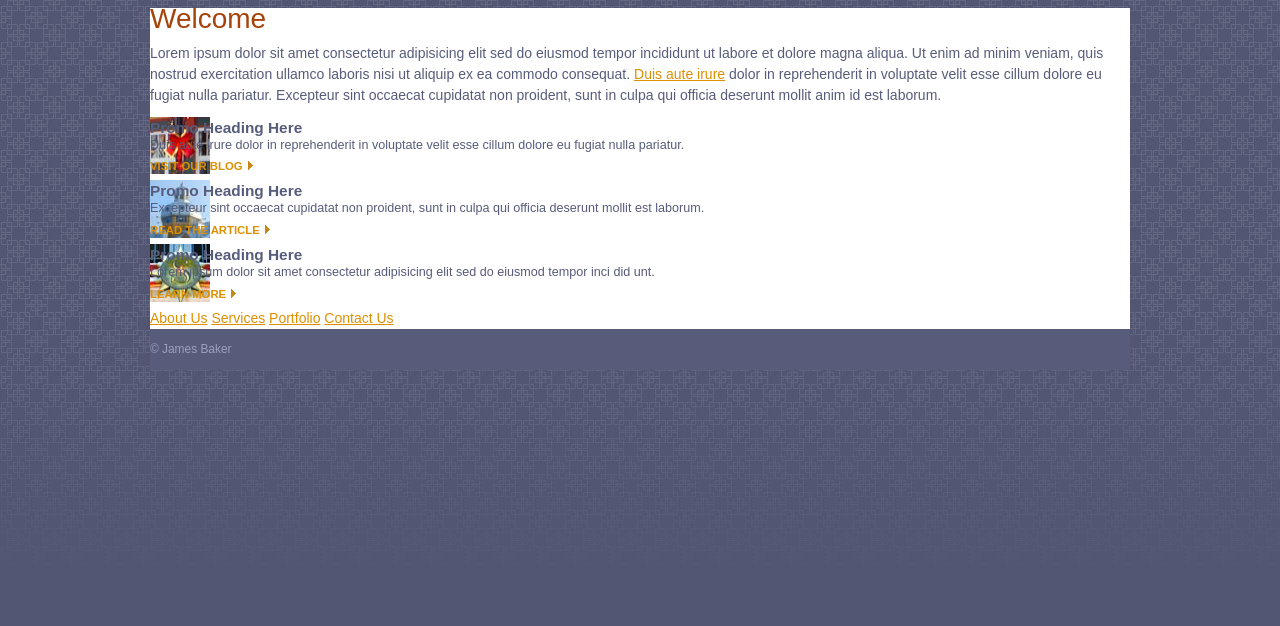
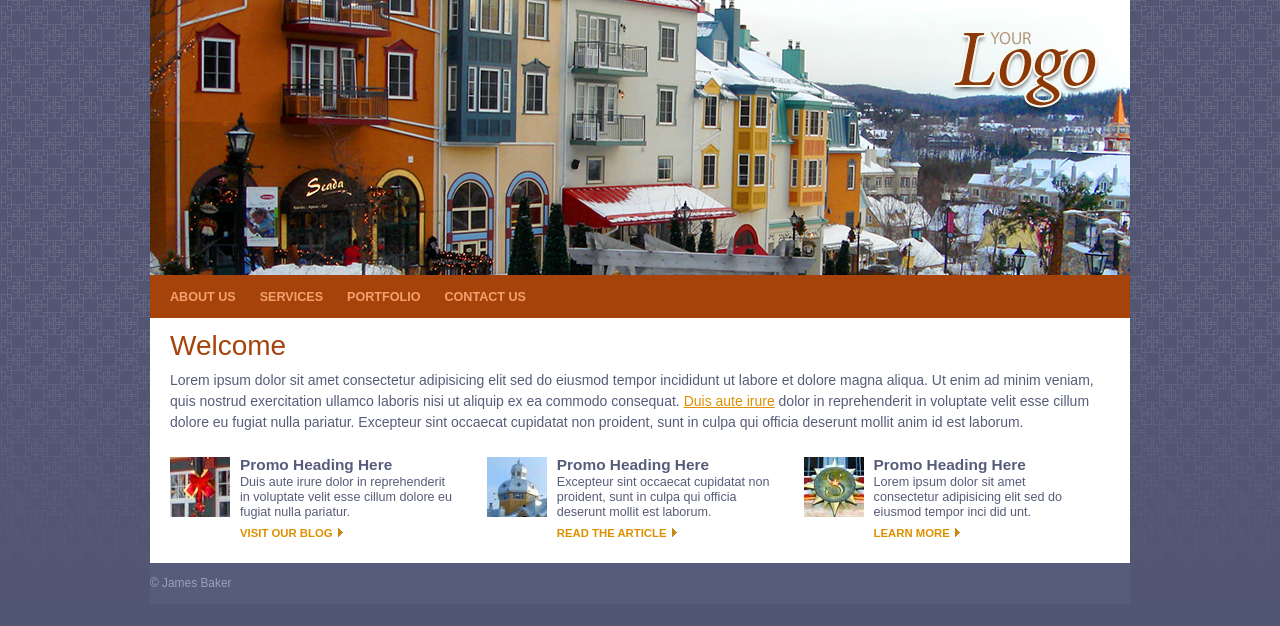
Before and after one commit to bakieness/Resposive-Website, a plain HTML site: page WWW/Index.html in a window 1280 px wide. Drawn offline with Linux system fonts and the light colour scheme.

Commit message:
chapter 9 complete
large screen css done

```diff
--- a/WWW/CSS/screen_layout_large.css
+++ b/WWW/CSS/screen_layout_large.css
@@ -1,7 +1,69 @@
 @charset "UTF-8";
 
 /* Layout (global rules for all sizes) */
+body {
+	margin: 0;
+	padding: 0;
+}
 
+header a.logo {
+	display: block;
+	position: absolute;
+	background-position: 0px 0px;
+	background-repeat: no-repeat;
+}
+
+nav {
+	width: 100%;
+	display: block;
+	position: absolute;
+	background-color: #a6430a;
+}
 
 
 /* Layout Large Screens (default for older browsers) */
+
+header {
+	height: 275px;
+	background: url(../images/banner_large.jpg) no-repeat right 0px;
+}
+
+header a.logo {
+	width: 150px;
+	height: 85px;
+	top: 28px;
+	right: 30px;
+	background-image: url(../images/logo_large.png);
+}
+
+article {
+	padding: 60px 20px 10px 20px;
+}
+
+.promo_container {
+	padding: 0px 0px 15px 20px;
+}
+
+.promo_container .promo {
+	width: 33%;
+	float: left;
+	background-position: 0px 3px;
+}
+
+.promo_container .promo .content {
+	padding: 0px 30px 0px 70px;
+}
+
+nav {
+	top: 275px;
+}
+
+nav a {
+	margin: 12px 0px 10px 20px;
+}
+
+@media screen and (max-width:990px){
+	footer {
+		padding-left: 20px;
+		}
+}
--- a/WWW/CSS/screen_styles.css
+++ b/WWW/CSS/screen_styles.css
@@ -93,3 +93,21 @@ a.cta:hover {
 .promo.three{
 	background-image: url(../images/promo_3.jpg);
 }
+
+nav a {
+	color: #f5a06e;
+	text-transform: uppercase;
+	text-decoration: none;
+	display: inline-block;
+	font-weight: bold;
+	font-size: .9em;
+}
+
+nav a:hover {
+	color: #fff;
+}
+
+.clear-fix {
+	clear: both;
+	line-height: 1px;
+	}
--- a/WWW/Index.html
+++ b/WWW/Index.html
@@ -53,6 +53,8 @@
 				</div>
             </div>
 
+            <div class="clear-fix"></div>
+
 	    </div>
 
 	    <nav>
```
